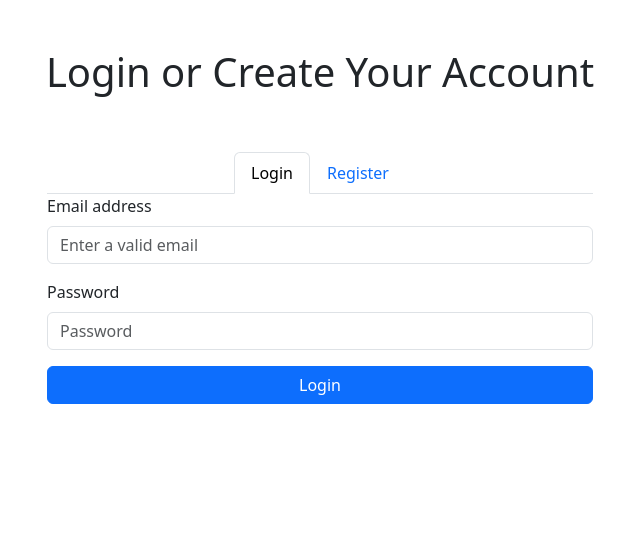
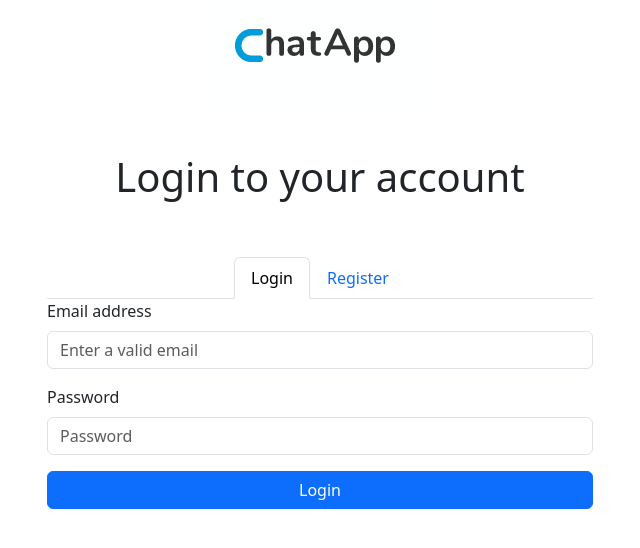
Before and after one commit to 20AndersDev/JS2-CA, a website: page index.html in a window 1280 px wide. Shown: the whole page, without its empty margins (320-960 px from the left). Drawn offline with nearby package versions, Linux system fonts and the light colour scheme; files that its build step writes are made by us from their sources.

Commit message:
updated form and added logo on login

```diff
--- a/index.html
+++ b/index.html
@@ -8,8 +8,12 @@
   </head>
   <body>
     <main class="container">
+      <div class="col-12 d-flex justify-content-center">
+        <img src="/Assets/images/logo_ChatApp.png">
+      </div>
+
       <div class="d-flex justify-content-center mt-5">
-        <h1>Login or Create Your Account</h1>
+        <h1>Login to your account</h1>
       </div>
       <div class="row justify-content-center mt-5">
         <div class="col-6">
```
Also changed, not shown: Assets/images/logo_ChatApp.png (added), register.html (added).
